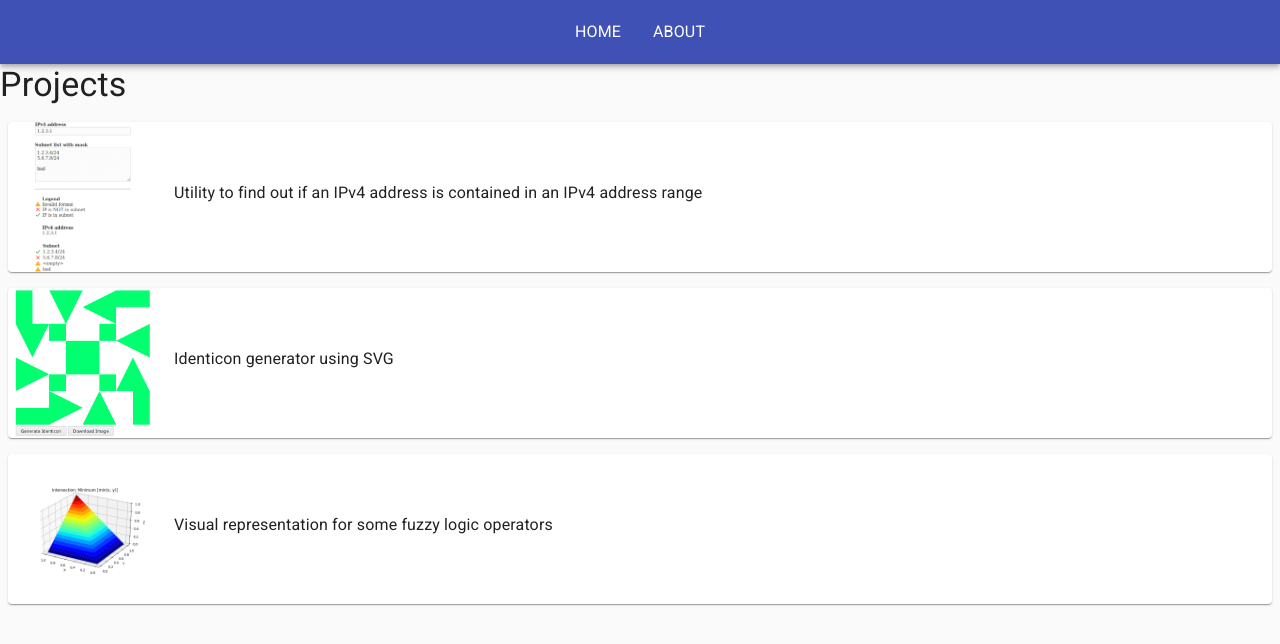
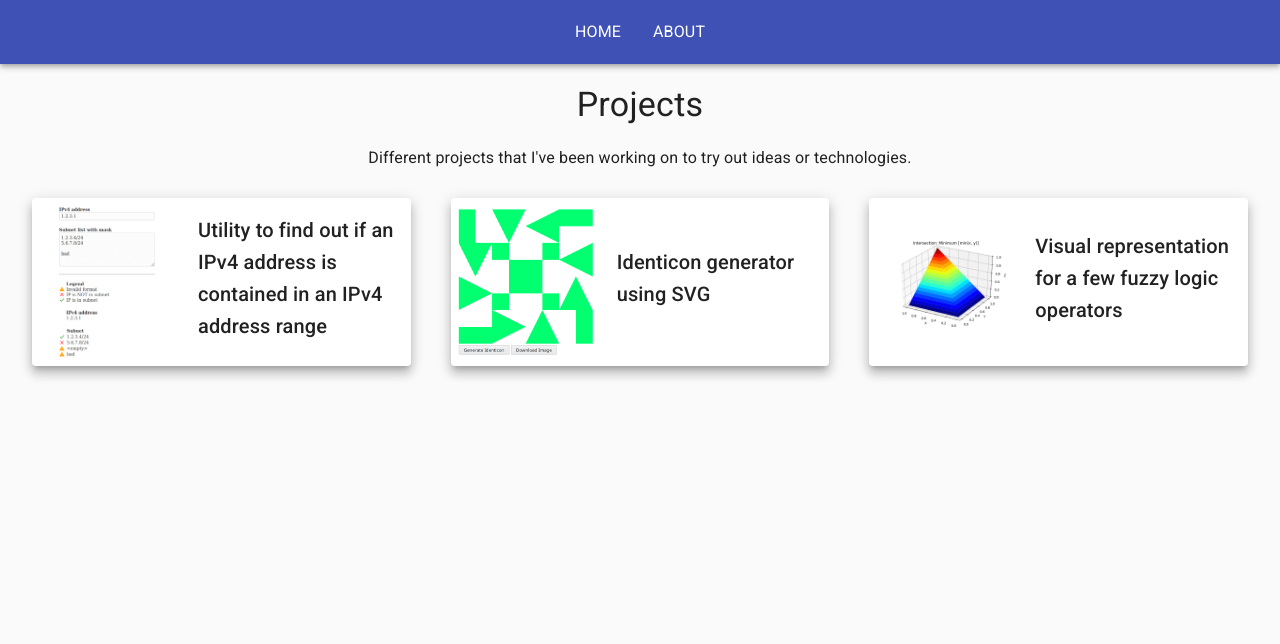
Before and after one commit to danielwohlgemuth/danielwohlgemuth.github.io, a React (Create React App) app: page / in a window 1280 px wide. Shown: the top 644 px of the page. Built offline with nearby package versions, Linux system fonts and the light colour scheme.

Commit message:
Show projects in a grid

```diff
--- a/src/Components/Home.js
+++ b/src/Components/Home.js
@@ -1,7 +1,8 @@
 import {
   Typography,
-  List,
+  Container,
   makeStyles,
+  Grid,
   Card,
   CardContent,
   CardMedia,
@@ -9,8 +10,21 @@ import {
 } from "@material-ui/core";
 
 const useStyles = makeStyles({
+  title: {
+    paddingTop: "20px",
+  },
+  description: {
+    paddingTop: "20px",
+    paddingBottom: "20px",
+    paddingLeft: "20px",
+    paddingRight: "20px",
+  },
   root: {
+    height: "100%",
+  },
+  card: {
     display: "flex",
+    height: "100%",
   },
   details: {
     display: "flex",
@@ -20,7 +34,11 @@ const useStyles = makeStyles({
   linkText: {
     textDecoration: `none`,
   },
-  cover: {
+  imageContainer: {
+    marginTop: "auto",
+    marginBottom: "auto",
+  },
+  image: {
     height: 150,
     width: 150,
     objectFit: "contain",
@@ -40,7 +58,7 @@ const projects = [
     image: "svg-identicon-generator.png",
   },
   {
-    name: "Visual representation for some fuzzy logic operators",
+    name: "Visual representation for a few fuzzy logic operators",
     url: "https://github.com/danielwohlgemuth/fuzzy-operators-visualization",
     image: "fuzzy-logic.png",
   },
@@ -51,29 +69,46 @@ function Home() {
 
   return (
     <>
-      <Typography variant="h4">Projects</Typography>
+      <Typography variant="h4" align="center" className={classes.title}>
+        Projects
+      </Typography>
 
-      <List>
+      <Typography
+        variant="body1"
+        align="center"
+        className={classes.description}
+      >
+        Different projects that I've been working on to try out ideas or
+        technologies.
+      </Typography>
+
+      <Container maxWidth="lg">
+        <Grid container spacing={3}>
           {projects.map((project) => (
-          <Box p={1} key={project.url}>
+            <Grid item xs={12} md={6} lg={4} key={project.url}>
+              <Box p={1} className={classes.root}>
                 <a href={project.url} className={classes.linkText}>
-              <Card className={classes.root}>
+                  <Card className={classes.card} raised={true}>
+                    <div className={classes.imageContainer}>
                       <CardMedia
-                  className={classes.cover}
+                        className={classes.image}
                         image={"/images/" + project.image}
                         component="img"
                         title={project.name}
                       />
+                    </div>
                     <div className={classes.details}>
                       <CardContent className={classes.content}>
-                    <Typography variant="subtitle1">{project.name}</Typography>
+                        <Typography variant="h6">{project.name}</Typography>
                       </CardContent>
                     </div>
                   </Card>
                 </a>
               </Box>
+            </Grid>
           ))}
-      </List>
+        </Grid>
+      </Container>
     </>
   );
 }
```
Lines whose indentation alone changed are shown as unchanged.
